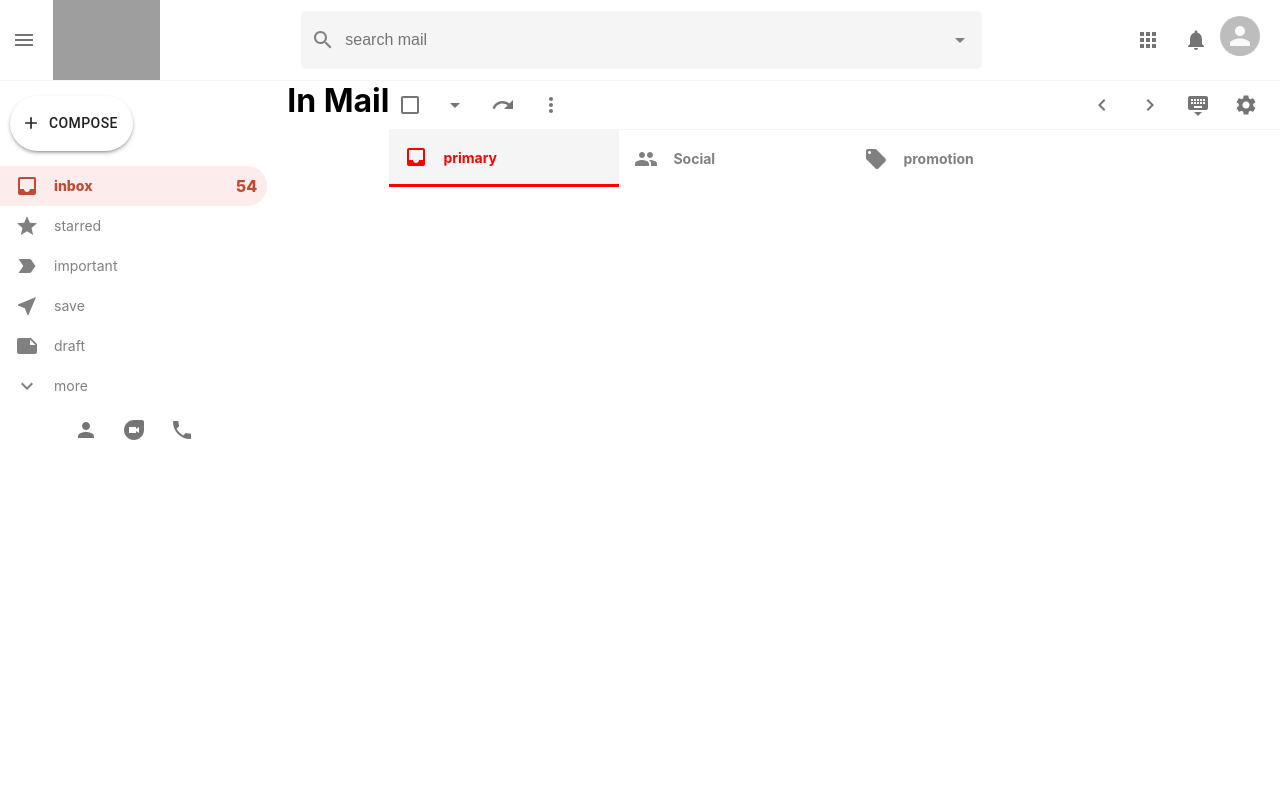
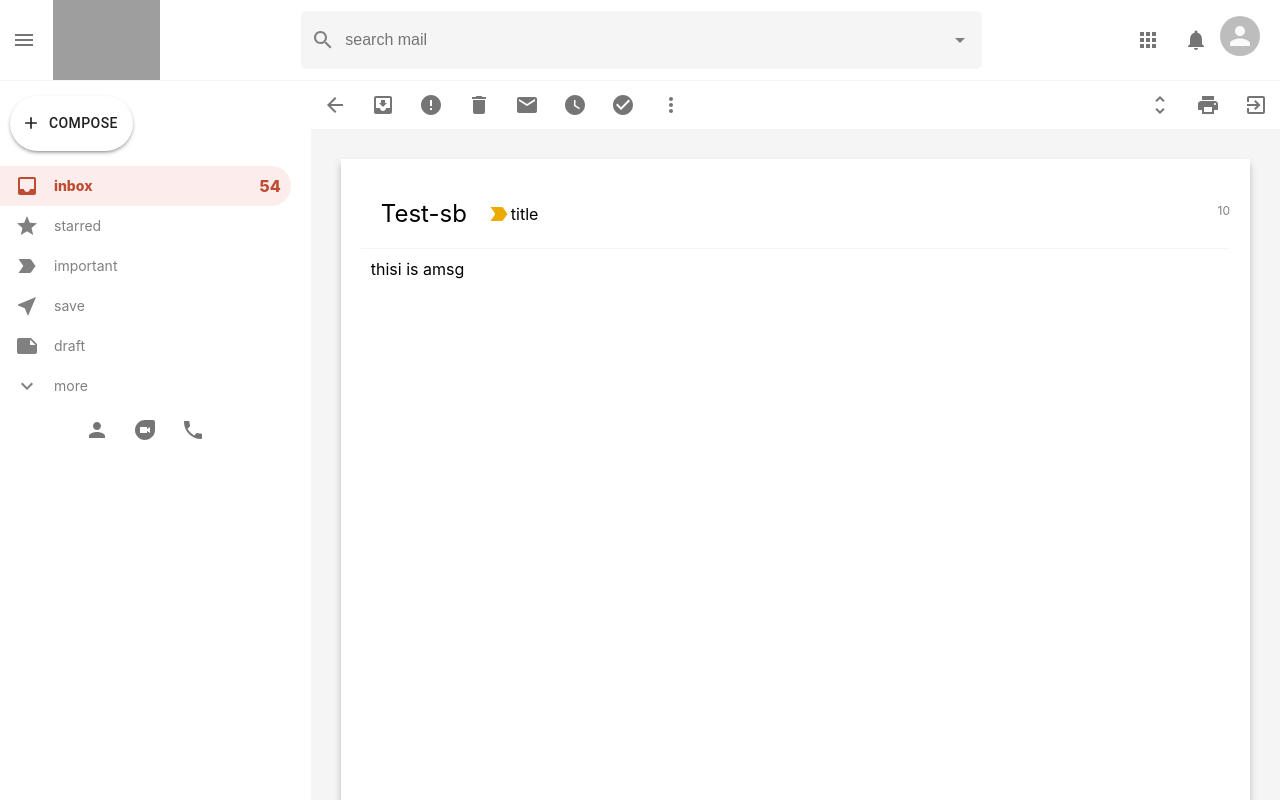
Before and after one commit to adithyakam/Gmail-clone, a React (Create React App) app: page /mail in a window 1280 px wide. Shown: the top 800 px of the page. Built offline with nearby package versions, Linux system fonts and the light colour scheme; grey boxes are pictures that could not be loaded.

Commit message:
updating mail row & mail

```diff
--- a/src/App.js
+++ b/src/App.js
@@ -18,10 +18,10 @@ function App() {
 
       <div className='app__body'>
       <SideBar/>
-      <Route path='/mail'>
+      <Route exact path='/mail'>
         <Mail/>
       </Route>
-      <Route path='/'>
+      <Route exact path='/'>
         <EmailList/>
       </Route>
       </div>
--- a/src/EmailList.jsx
+++ b/src/EmailList.jsx
@@ -1,4 +1,5 @@
 import React from 'react'
+import EmailRow from './EmailRow'
 
 // import CheckBox from '@material-ui/icons/CheckBox';
 import ArrowDropDownIcon from '@material-ui/icons/ArrowDropDown';
@@ -47,12 +48,21 @@ function EmailList() {
                     </IconButton>
                 </div>
            </div>
-           <div className='emaillist__sections'>
+                 <div className='emaillist__sections'>
                     <Section Icon={InboxIcon} title='primary' color='red' selected={true}/>
                     <Section Icon={PeopleIcon} title='Social' color='#137e80' selected={false}/>
                     <Section Icon={LocalOfferIcon} title='promotion' color='green' selected={false}/>
 
                 </div>
+                <div className='emaillist__list'>
+                    <EmailRow
+                        title='twich'
+                        subject='hey'
+                        desc='this is great'
+                        time='10am'
+                    />
+                </div>
+
         </div>
     )
 }
--- /dev/null
+++ b/src/EmailRow.css
@@ -0,0 +1,50 @@
+.emailrow {
+  display: flex;
+  align-items: center;
+  height: 50px;
+  border-bottom: 1px solid whitesmoke;
+  cursor: pointer;
+  z-index: 999;
+}
+
+.emailrow:hover {
+  border-top: 1px solid whitesmoke;
+  box-shadow: 0px 4px 4px -2px rgba(0, 0, 0, 0.24);
+}
+
+.emailrow-options {
+  display: flex;
+}
+
+.emailrow-message {
+  display: flex;
+  flex: 0.8;
+  align-items: center;
+  font-size: 13px;
+}
+
+.emailrow-message > h4 {
+  width: 400px;
+  white-space: nowrap;
+  overflow: hidden;
+  text-overflow: ellipsis;
+  padding-left: 5px;
+  padding-right: 5px;
+}
+
+.emailrow-title {
+  font-size: 15px;
+  font-weight: bold;
+  padding-right: 15px;
+}
+
+.emailrow-time {
+  padding-right: 15px;
+  font-size: 9px;
+  font-weight: bold;
+}
+
+.emailrow_desc {
+  font-weight: 400;
+  color: gray;
+}
--- /dev/null
+++ b/src/EmailRow.js
@@ -0,0 +1,46 @@
+import React from 'react'
+
+import {IconButton,Checkbox} from '@material-ui/core';
+import StarBorderIcon from '@material-ui/icons/StarBorder';
+import LabelImportantOutlinedIcon from '@material-ui/icons/LabelImportantOutlined';
+
+import {useHistory} from 'react-router-dom';
+
+import './EmailRow.css'
+
+function EmailRow({title,subject,desc,time,id}) {
+
+    const history=useHistory();
+
+
+    return (
+        <div className='emailrow' onClick={()=>history.push('/mail')}>
+            <div className='emailrow-options'>
+                <Checkbox/>
+                <IconButton>
+                <StarBorderIcon/>
+                </IconButton>
+                <IconButton>
+                    <LabelImportantOutlinedIcon/>
+                </IconButton>
+            </div>
+            <h3 className='emailrow-title'>
+                {title}
+            </h3>
+
+            <div className='emailrow-message'>
+                <h4>{subject}{" "}
+                <spam className='emailrow_desc'>
+                    -{desc}
+                </spam>
+                </h4>
+            </div>
+            <p className='emailrow-time'>
+            {time}
+            </p>
+
+        </div>
+    )
+}
+
+export default EmailRow
--- a/src/Mail.css
+++ b/src/Mail.css
@@ -0,0 +1,55 @@
+.mail {
+  flex: 1;
+  background-color: whitesmoke;
+}
+
+.mail__tools {
+  display: flex;
+  justify-content: space-between;
+  background-color: white;
+}
+
+.mail__toolsleft {
+  display: flex;
+}
+
+.main__body {
+  display: flex;
+  flex-direction: column;
+  margin: 30px;
+  background-color: white;
+  padding: 20px;
+  height: 100vh;
+  box-shadow: 0px 5px 7px 0px rgba(0, 0, 0, 0.24);
+}
+
+.mail__bodyHeader {
+  display: flex;
+  align-items: center;
+  border-bottom: 1px solid whitesmoke;
+  padding: 20px;
+  position: relative;
+}
+
+.mail__bodyHeader > h2 {
+  font-weight: 400;
+  margin-right: 20px;
+}
+
+.mail__imp {
+  color: #ebab02 !important;
+}
+
+.mail__message {
+  padding: 10px;
+  margin-right: 20px;
+  overflow-wrap: break-word;
+}
+
+.mail__time {
+  position: absolute;
+  top: 24px;
+  right: 0;
+  font-size: 12px;
+  color: gray;
+}
--- a/src/Mail.jsx
+++ b/src/Mail.jsx
@@ -1,11 +1,79 @@
 import React from 'react'
+
+import {IconButton,Checkbox} from '@material-ui/core';
+import ArrowBackIcon from '@material-ui/icons/ArrowBack';
+import MoveToInboxIcon from '@material-ui/icons/MoveToInbox';
+import ErrorIcon from '@material-ui/icons/Error';
+import DeleteIcon from '@material-ui/icons/Delete';
+import EmailIcon from '@material-ui/icons/Email';
+import WatchLaterIcon from '@material-ui/icons/WatchLater';
+import CheckCircleIcon from '@material-ui/icons/CheckCircle';
+import MoreVertIcon from '@material-ui/icons/MoreVert';
+import UnfoldMoreIcon from '@material-ui/icons/UnfoldMore';
+import PrintIcon from '@material-ui/icons/Print';
+import ExitToAppIcon from '@material-ui/icons/ExitToApp';
+import LabelImportantIcon from '@material-ui/icons/LabelImportant';
+
+
+import {useHistory} from 'react-router-dom';
 
 import './Mail.css'
 
 function Mail() {
+const history =useHistory();
+
     return (
         <div className='mail'>
-            <h1>In Mail</h1>
+            <div className='mail__tools'>
+            <div className='mail__toolsleft'>
+            <IconButton onClick={()=>history.push('/')}>
+            <ArrowBackIcon />
+            </IconButton>
+            <IconButton>
+            <MoveToInboxIcon/>
+            </IconButton>
+            <IconButton>
+            <ErrorIcon/>
+            </IconButton>
+            <IconButton>
+            <DeleteIcon/>
+            </IconButton>
+            <IconButton>
+            <EmailIcon/>
+            </IconButton>
+             <IconButton>
+            <WatchLaterIcon/>
+            </IconButton>
+            <IconButton>
+            <CheckCircleIcon/>
+            </IconButton>
+            <IconButton>
+            <MoreVertIcon/>
+            </IconButton>
+            </div>
+            <div className='mail__toolsRigth'>
+            <IconButton>
+            <UnfoldMoreIcon/>
+            </IconButton>
+            <IconButton>
+            <PrintIcon/>
+            </IconButton>
+            <IconButton>
+            <ExitToAppIcon/>
+            </IconButton>
+            </div>
+            </div>
+            <div className='main__body'>
+            <div className='mail__bodyHeader'>
+                <h2>Test-sb</h2>
+                <LabelImportantIcon className='mail__imp'/>
+                <p>title</p>
+                <p className='mail__time'>10</p>
+            </div>
+            <div className='mail__message'>
+            <p>thisi is amsg</p>
+            </div>
+            </div>
         </div>
     )
 }
```
Also changed, not shown: 1 other file (tests, documents, lock files or other folders).
